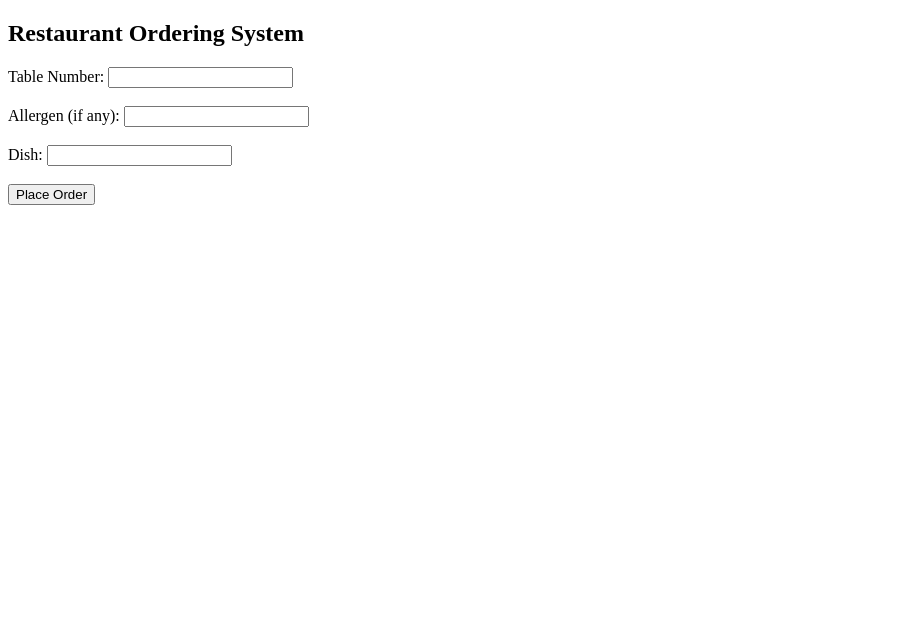
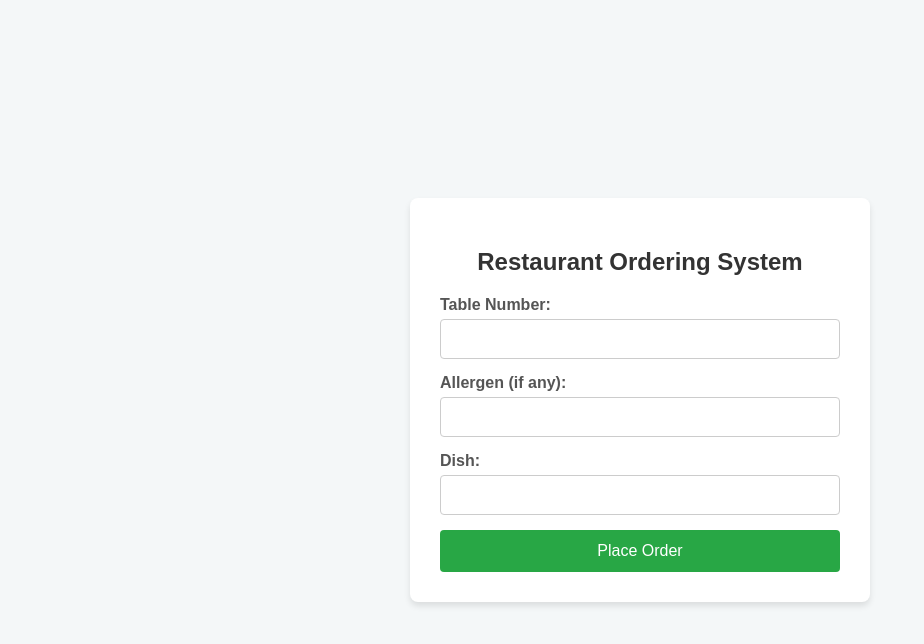
Before and after one commit to xSophieLawrence/restaurant_order_system, a plain HTML site: page index.html in a window 1280 px wide. Shown: the whole page, without its empty margins (0-924 px from the left). Drawn offline with Linux system fonts and the light colour scheme.

Commit message:
index.html

```diff
--- a/index.html
+++ b/index.html
@@ -4,20 +4,78 @@
   <meta charset="UTF-8">
   <meta name="viewport" content="width=device-width, initial-scale=1.0">
   <title>Restaurant Ordering System</title>
+  <style>
+    body {
+      background: #f4f7f8;
+      font-family: Arial, sans-serif;
+      margin: 0;
+      display: flex;
+      justify-content: center;
+      align-items: center;
+      min-height: 100vh;
+    }
+    .container {
+      background: #fff;
+      padding: 30px;
+      border-radius: 8px;
+      box-shadow: 0 4px 6px rgba(0, 0, 0, 0.1);
+      max-width: 400px;
+      width: 100%;
+    }
+    h2 {
+      text-align: center;
+      color: #333;
+      margin-bottom: 20px;
+    }
+    form {
+      display: flex;
+      flex-direction: column;
+    }
+    label {
+      font-weight: bold;
+      margin-bottom: 5px;
+      color: #555;
+    }
+    input[type="number"],
+    input[type="text"] {
+      padding: 10px;
+      border: 1px solid #ccc;
+      border-radius: 4px;
+      margin-bottom: 15px;
+      font-size: 16px;
+      width: 100%;
+      box-sizing: border-box;
+    }
+    input[type="submit"] {
+      background: #28a745;
+      color: #fff;
+      padding: 12px;
+      border: none;
+      border-radius: 4px;
+      font-size: 16px;
+      cursor: pointer;
+      transition: background 0.3s ease;
+    }
+    input[type="submit"]:hover {
+      background: #218838;
+    }
+  </style>
 </head>
 <body>
+  <div class="container">
     <h2>Restaurant Ordering System</h2>
     <form action="http://192.168.1.252:5000/submit_order" method="post">
       <label for="table">Table Number:</label>
-    <input type="number" id="table" name="table" required><br><br>
+      <input type="number" id="table" name="table" required>
 
       <label for="allergen">Allergen (if any):</label>
-    <input type="text" id="allergen" name="allergen"><br><br>
+      <input type="text" id="allergen" name="allergen">
 
       <label for="dish">Dish:</label>
-    <input type="text" id="dish" name="dish" required><br><br>
+      <input type="text" id="dish" name="dish" required>
 
       <input type="submit" value="Place Order">
     </form>
+  </div>
 </body>
 </html>
```
Lines whose indentation alone changed are shown as unchanged.
